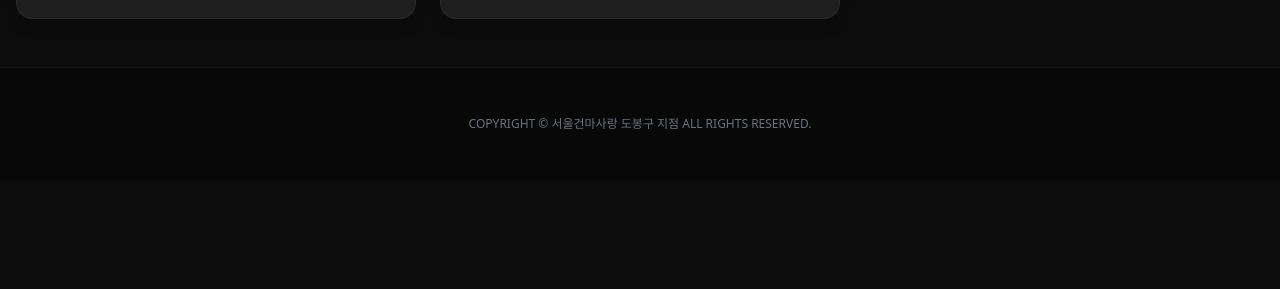
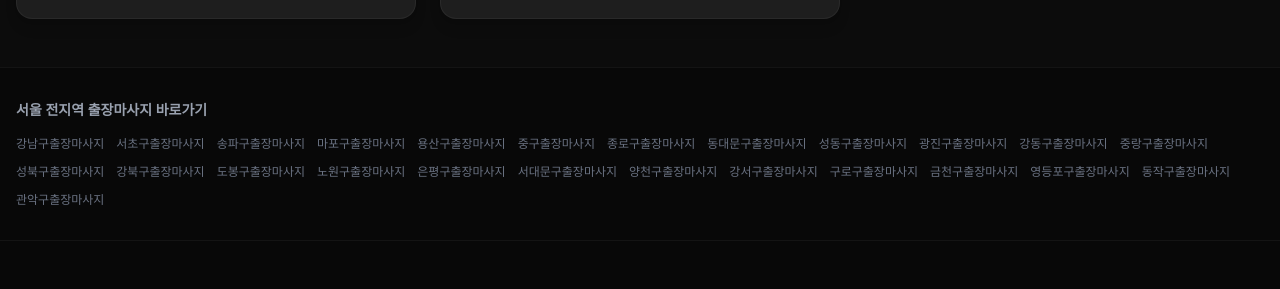
Before and after one commit to gunma1004/my-next-seoul, a Next.js app: page /dobong in a window 1280 px wide. Shown: the part 1455-1744 px from the top of the page. Before the commit the page ends 1635 px from the top, so only its background shows below. Built offline with nearby package versions, Linux system fonts and the light colour scheme.

Commit message:
SEO 최적화: 검색 로봇용 하위 지역 링크 추가

```diff
--- a/src/app/[district]/page.js
+++ b/src/app/[district]/page.js
@@ -280,7 +280,32 @@ export default function DistrictPage({ params }) {
           </div>
         </section>
       </main>
-
+<section className="bg-[#080808] py-8 border-t border-white/5">
+        <div className="max-w-7xl mx-auto px-4">
+          <h3 className="text-sm font-bold text-gray-400 mb-4">서울 전지역 출장마사지 바로가기</h3>
+          <div className="flex flex-wrap gap-3">
+            {[
+              { id: 'gangnam', name: '강남구' }, { id: 'seocho', name: '서초구' }, { id: 'songpa', name: '송파구' },
+              { id: 'mapo', name: '마포구' }, { id: 'yongsan', name: '용산구' }, { id: 'junggu', name: '중구' },
+              { id: 'jongno', name: '종로구' }, { id: 'dongdaemun', name: '동대문구' }, { id: 'seongdong', name: '성동구' },
+              { id: 'gwangjin', name: '광진구' }, { id: 'gangdong', name: '강동구' }, { id: 'jungnang', name: '중랑구' },
+              { id: 'sungbuk', name: '성북구' }, { id: 'gangbuk', name: '강북구' }, { id: 'dobong', name: '도봉구' },
+              { id: 'nowon', name: '노원구' }, { id: 'eunpyeong', name: '은평구' }, { id: 'seodaemun', name: '서대문구' },
+              { id: 'yangcheon', name: '양천구' }, { id: 'gangseo', name: '강서구' }, { id: 'guro', name: '구로구' },
+              { id: 'geumcheon', name: '금천구' }, { id: 'yeongdeungpo', name: '영등포구' }, { id: 'dongjak', name: '동작구' },
+              { id: 'gwanak', name: '관악구' }
+            ].map((area) => (
+              <a
+                key={area.id}
+                href={`/${area.id}`}
+                className="text-xs text-gray-500 hover:text-amber-500 transition-colors"
+              >
+                {area.name}출장마사지
+              </a>
+            ))}
+          </div>
+        </div>
+      </section>
       {/* Footer */}
       <footer className="bg-[#080808] border-t border-white/5 py-12 text-center text-gray-500 text-xs mt-auto">
         COPYRIGHT &copy; 서울건마사랑 {currentDistrictName} 지점 ALL RIGHTS RESERVED.
```
